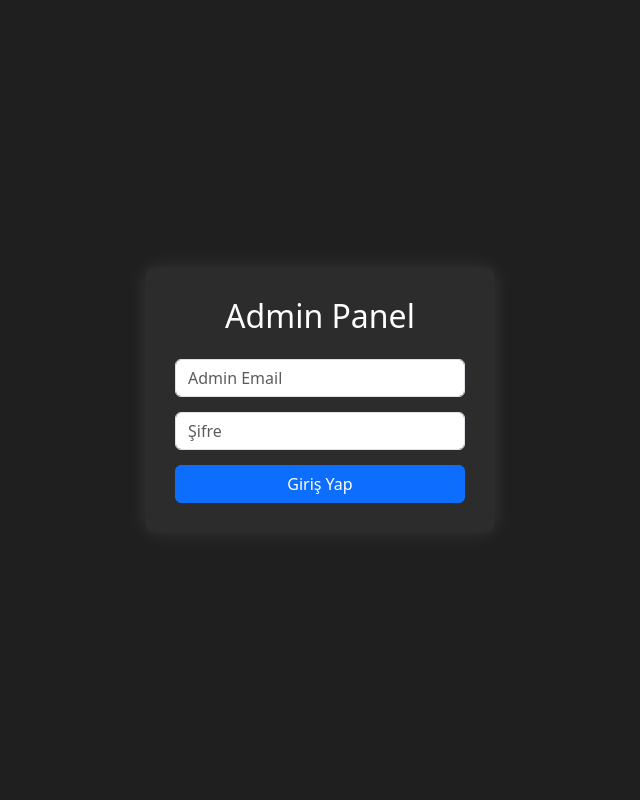
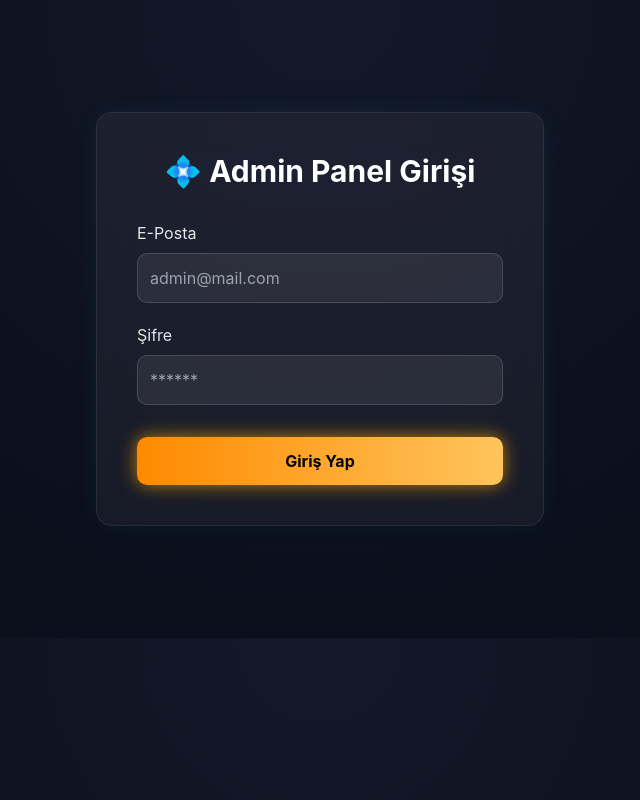
Before and after one commit to odabasi44/NAKIS-PROHE, a Flask app: page /admin_login in a window 1280 px wide. Shown: the whole page, without its empty margins (320-960 px from the left). Run offline with Flask 3, Linux system fonts and the light colour scheme; some libraries are stand-ins or nearby versions.

Commit message:
Update admin_login.html

```diff
--- a/templates/admin_login.html
+++ b/templates/admin_login.html
@@ -2,62 +2,108 @@
 <html lang="tr">
 <head>
     <meta charset="UTF-8">
-    <title>Admin Giriş</title>
-    <link rel="stylesheet" href="https://cdn.jsdelivr.net/npm/bootstrap@5.3.0/dist/css/bootstrap.min.css">
+    <meta name="viewport" content="width=device-width, initial-scale=1.0">
+    <title>Botlab Admin Giriş</title>
+
+    <script src="https://cdn.tailwindcss.com"></script>
+
     <style>
         body {
-            background: #1f1f1f;
+            background: radial-gradient(circle at top, #141829, #0b0e1b 70%);
+            font-family: 'Inter', sans-serif;
+        }
+
+        .glass {
+            background: rgba(255, 255, 255, 0.05);
+            backdrop-filter: blur(20px);
+            border: 1px solid rgba(255, 255, 255, 0.08);
+            box-shadow: 0 0 25px rgba(0, 255, 255, 0.06);
+        }
+
+        .neon-btn {
+            background: linear-gradient(to right, #ff8a00, #ffc45c);
+            color: #1a1a1a;
+            font-weight: 700;
+            border-radius: 10px;
+            box-shadow: 0 0 18px rgba(255, 166, 0, 0.7);
+        }
+
+        .input-box {
+            background: rgba(255, 255, 255, 0.07);
+            border: 1px solid rgba(255, 255, 255, 0.15);
+            padding: 12px;
+            border-radius: 10px;
+            width: 100%;
             color: white;
-            display: flex;
-            justify-content: center;
-            align-items: center;
-            height: 100vh;
         }
-        #loginBox {
-            background: #2c2c2c;
-            padding: 30px;
-            border-radius: 12px;
-            width: 350px;
-            box-shadow: 0 0 20px rgba(255,255,255,0.1);
-        }
-        input {
-            margin-bottom: 15px;
+
+        .input-box:focus {
+            outline: none;
+            border-color: #3b82f6;
+            box-shadow: 0 0 12px rgba(59, 130, 246, 0.5);
         }
     </style>
 </head>
-<body>
 
-<div id="loginBox">
-    <h2 class="text-center mb-4">Admin Panel</h2>
+<body class="text-gray-200">
 
-    <input id="email" class="form-control" type="email" placeholder="Admin Email">
-    <input id="password" class="form-control" type="password" placeholder="Şifre">
+    <div class="flex items-center justify-center min-height-screen py-28">
 
-    <button class="btn btn-primary w-100" onclick="adminLogin()">Giriş Yap</button>
+        <div class="glass w-full max-w-md rounded-2xl p-10">
 
-    <p id="errorMsg" class="text-danger mt-3 text-center" style="display:none;">
-        Hatalı email veya şifre!
+            <h1 class="text-center text-3xl font-bold text-white mb-8">
+                💠 Admin Panel Girişi
+            </h1>
+
+            <p id="errorMsg" class="text-red-400 text-center mb-4 hidden">
+                Hatalı e-posta veya şifre!
             </p>
+
+            <label class="block mb-2">E-Posta</label>
+            <input id="email" class="input-box mb-5" placeholder="admin@mail.com">
+
+            <label class="block mb-2">Şifre</label>
+            <input id="password" type="password" class="input-box mb-8" placeholder="******">
+
+            <button onclick="doLogin()"
+                class="w-full py-3 neon-btn text-black hover:opacity-90 transition">
+                Giriş Yap
+            </button>
+
         </div>
 
+    </div>
+
+
     <script>
-async function adminLogin() {
-    const email = document.getElementById("email").value;
-    const password = document.getElementById("password").value;
+        async function doLogin() {
+            const email = document.getElementById("email").value.trim();
+            const password = document.getElementById("password").value.trim();
+
+            if (!email || !password) {
+                showError("Lütfen tüm alanları doldurun.");
+                return;
+            }
 
             const res = await fetch("/admin_login", {
                 method: "POST",
                 headers: {"Content-Type": "application/json"},
-        body: JSON.stringify({email, password})
+                body: JSON.stringify({ email, password })
             });
 
             const data = await res.json();
 
-    if (data.success) {
-        window.location.href = "/control_panel";
+            if (res.status === 200 && data.status === "ok") {
+                window.location.href = "/admin";
             } else {
-        document.getElementById("errorMsg").style.display = "block";
+                showError("Hatalı giriş yaptınız!");
             }
+        }
+
+        function showError(msg) {
+            const el = document.getElementById("errorMsg");
+            el.innerText = msg;
+            el.classList.remove("hidden");
         }
     </script>
 
```
Lines whose indentation alone changed are shown as unchanged.
